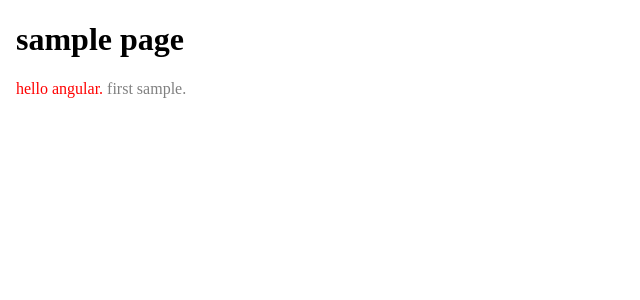
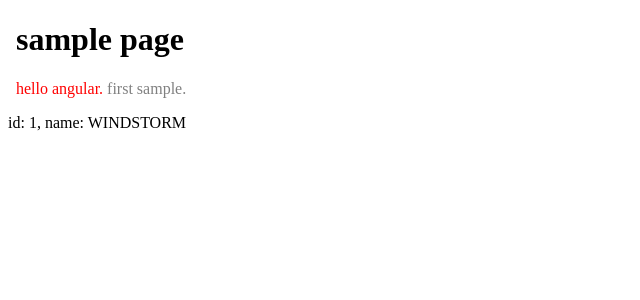
Before and after one commit to RkKnn/todo-front, an Angular app: page / in a window 1280 px wide. Shown: the top 300 px of the page, without its empty margins (0-640 px from the left). Built offline with nearby package versions, Linux system fonts and the light colour scheme.

Commit message:
add gen-sample component

```diff
--- a/src/app/app.component.html
+++ b/src/app/app.component.html
@@ -1 +1,3 @@
 <sample-root></sample-root>
+
+<app-gen-sample></app-gen-sample>
--- a/src/app/app.module.ts
+++ b/src/app/app.module.ts
@@ -4,10 +4,11 @@
 import { AppRoutingModule } from './app-routing.module';
 import { AppComponent } from './app.component';
 import { SampleComponent } from './sample/sample.component';
+import { GenSampleComponent } from './gen-sample/gen-sample.component';
 
 @NgModule({
   declarations: [
-    AppComponent, SampleComponent
+    AppComponent, SampleComponent, GenSampleComponent
   ],
   imports: [
     BrowserModule,
--- /dev/null
+++ b/src/app/gen-sample.ts
@@ -0,0 +1,4 @@
+export interface GenSample {
+  id: number;
+  name: string;
+}
--- /dev/null
+++ b/src/app/gen-sample/gen-sample.component.html
@@ -0,0 +1 @@
+<p>id: {{ hero.id }}, name: {{ hero.name | uppercase }}</p>
--- /dev/null
+++ b/src/app/gen-sample/gen-sample.component.ts
@@ -0,0 +1,21 @@
+import { UpperCasePipe } from '@angular/common';
+import { Component, OnInit } from '@angular/core';
+import { GenSample } from '../gen-sample';
+
+@Component({
+  selector: 'app-gen-sample',
+  templateUrl: './gen-sample.component.html',
+  styleUrls: ['./gen-sample.component.scss']
+})
+
+export class GenSampleComponent implements OnInit {
+  hero: GenSample = {
+    id: 1,
+    name: "Windstorm"
+  };
+
+  constructor() { }
+
+  ngOnInit(): void {
+  }
+}
```
Also changed, not shown: src/app/gen-sample/gen-sample.component.scss (added), 1 other file (tests, documents, lock files or other folders).
